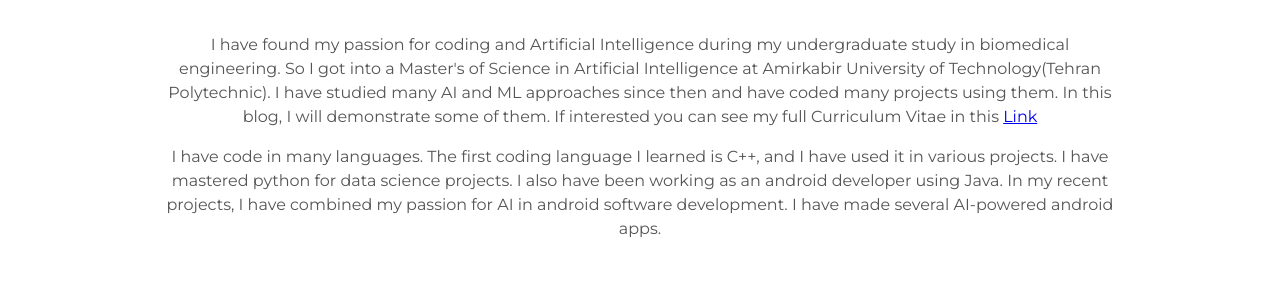
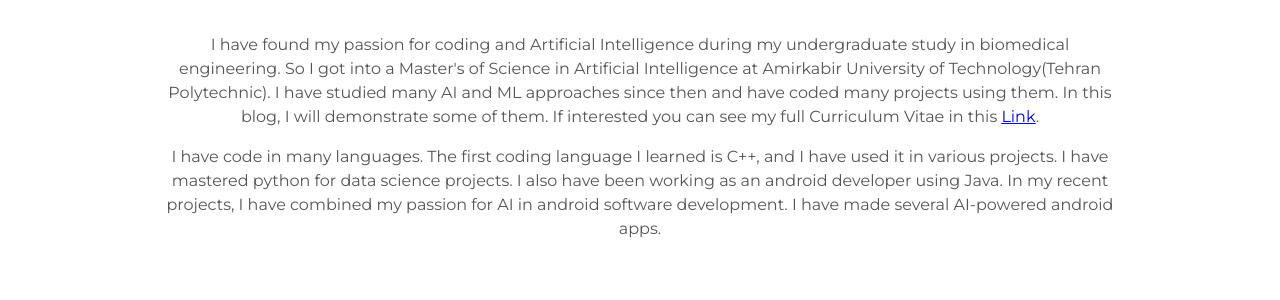
Before and after one commit to javad-sheikh/javad-sheikh.github.io, a Jekyll site: the page built from index.html, in a window 1280 px wide and 900 px high, scrolled down 871 px. Shown: the part 153-453 px from the top of the window. Built offline with Jekyll 4.4.1, drawn with Linux system fonts in a browser that asks for light colours.

Commit message:
add point

```diff
--- a/_includes/about.html
+++ b/_includes/about.html
@@ -2,7 +2,7 @@
   <h1>About me</h1>
   <p>
   I have found my passion for coding and Artificial Intelligence during my undergraduate study in biomedical engineering. So I got into a Master's of Science in Artificial Intelligence at Amirkabir University of Technology(Tehran Polytechnic). I have studied many AI and ML approaches since then and have coded many projects using them. In this blog, I will demonstrate some of them.
-  If interested you can see my full Curriculum Vitae in this <a target="_blank" href="https://drive.google.com/file/d/1TaMr36Rs1dFly0SlxyRS_p2aCBK4bHSZ/view?usp=sharing">Link</a>
+  If interested you can see my full Curriculum Vitae in this <a target="_blank" href="https://drive.google.com/file/d/1TaMr36Rs1dFly0SlxyRS_p2aCBK4bHSZ/view?usp=sharing">Link</a>.
   </p>
   <p>
   I have code in many languages. The first coding language I learned is C++, and I have used it in various projects. I have mastered python for data science projects. I also have been working as an android developer using Java. In my recent projects, I have combined my passion for AI in android software development. I have made several AI-powered android apps.
```
Also changed, not shown: 1 other file.
